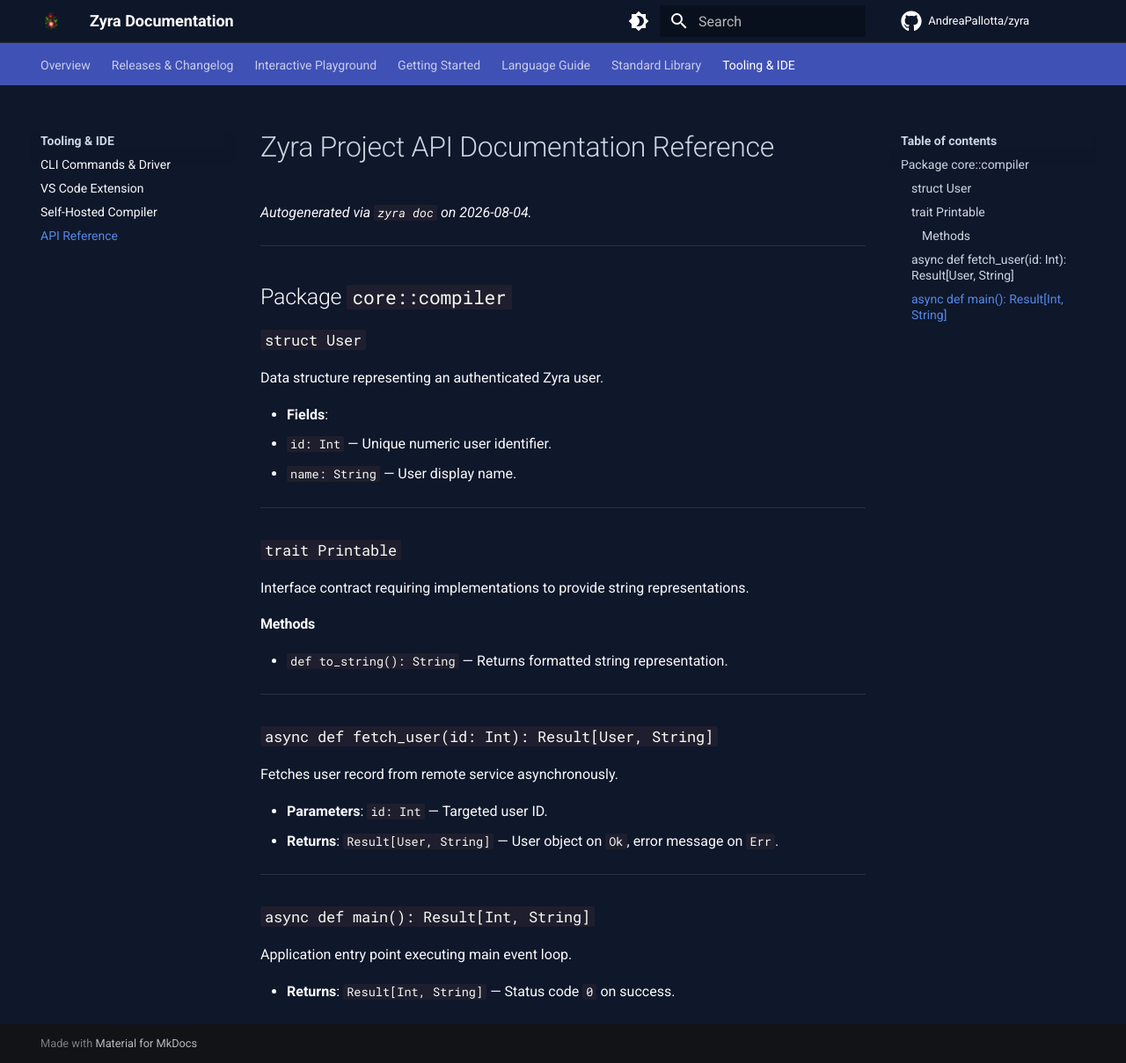
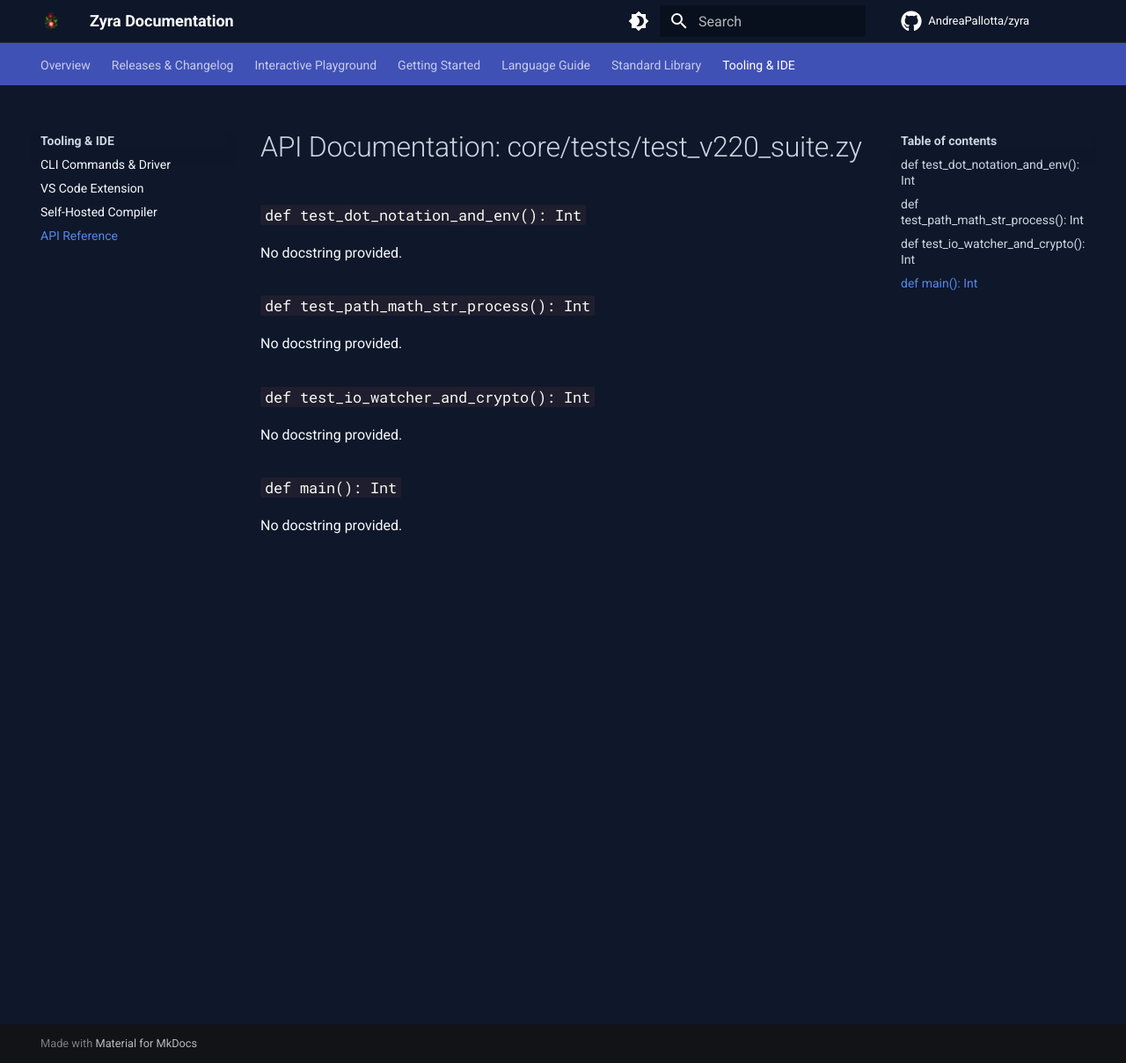
Before and after one commit to AndreaPallotta/zyra, an MkDocs documentation site: the page built from docs/api/API_DOCUMENTATION.md, in a window 1280 px wide and 1209 px high. Shown: the whole window at 88% size. Built offline with MkDocs 1.6.1 and Material for MkDocs 9.7.7, drawn with Linux system fonts in a browser that asks for light colours; comment, search, counter and statistics services are not loaded.

```diff
--- a/docs/api/API_DOCUMENTATION.md
+++ b/docs/api/API_DOCUMENTATION.md
@@ -1,37 +1,13 @@
-# Zyra Project API Documentation Reference
+# API Documentation: core/tests/test_v220_suite.zy
 
-*Autogenerated via `zyra doc` on 2026-08-04.*
+### `def test_dot_notation_and_env(): Int `
+No docstring provided.
 
----
+### `def test_path_math_str_process(): Int `
+No docstring provided.
 
-## Package `core::compiler`
+### `def test_io_watcher_and_crypto(): Int `
+No docstring provided.
 
-### `struct User`
-Data structure representing an authenticated Zyra user.
-
-- **Fields**:
-  - `id: Int` — Unique numeric user identifier.
-  - `name: String` — User display name.
-
----
-
-### `trait Printable`
-Interface contract requiring implementations to provide string representations.
-
-#### Methods
-- `def to_string(): String` — Returns formatted string representation.
-
----
-
-### `async def fetch_user(id: Int): Result[User, String]`
-Fetches user record from remote service asynchronously.
-
-- **Parameters**: `id: Int` — Targeted user ID.
-- **Returns**: `Result[User, String]` — User object on `Ok`, error message on `Err`.
-
----
-
-### `async def main(): Result[Int, String]`
-Application entry point executing main event loop.
-
-- **Returns**: `Result[Int, String]` — Status code `0` on success.
+### `def main(): Int `
+No docstring provided.
```
Also changed, not shown: 1 other file.
